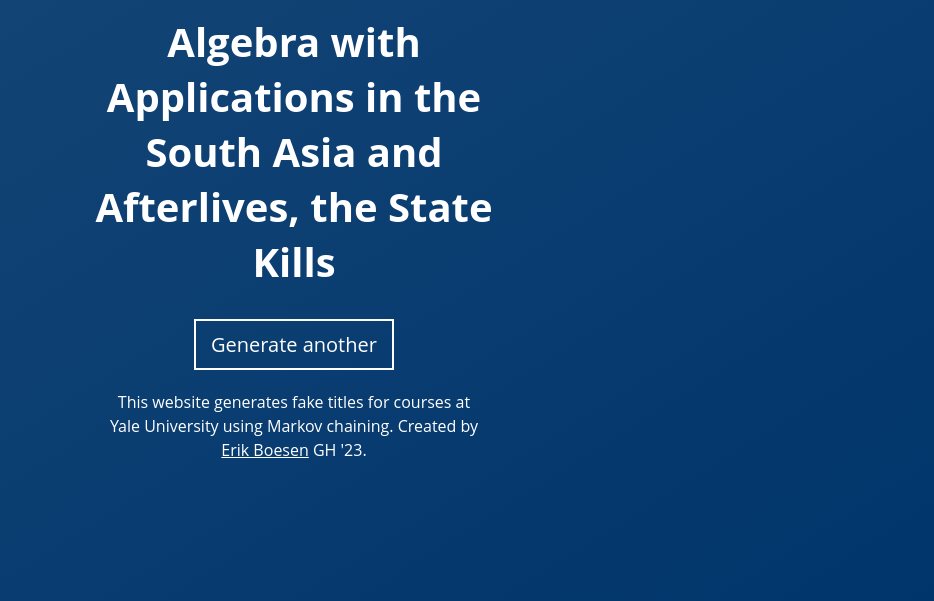
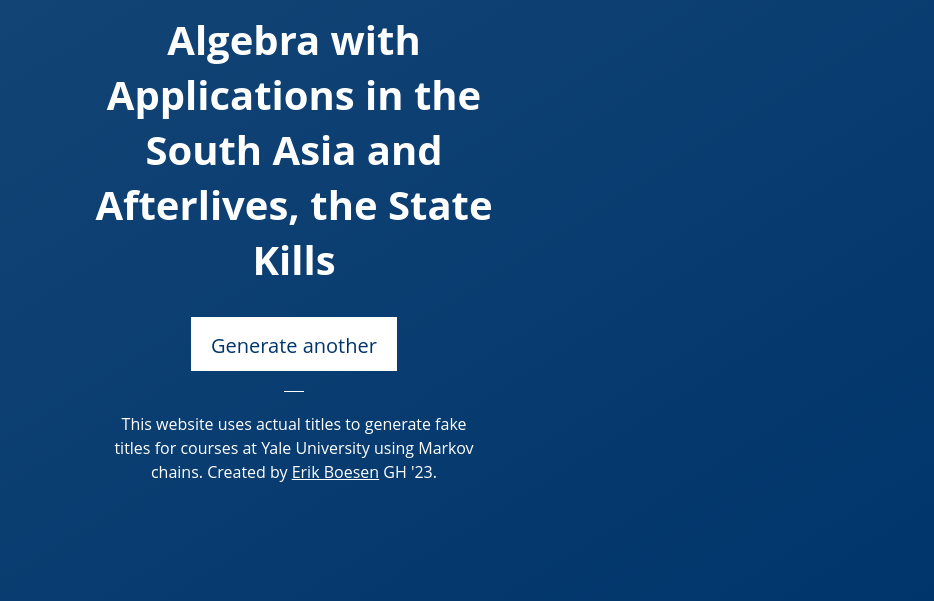
Before and after one commit to ErikBoesen/coursenamegen, a plain HTML site: page index.html in a window 1280 px wide. Shown: the part 199-800 px from the top of the page, without its empty margins (346-1280 px from the left). Drawn offline with Linux system fonts and the light colour scheme; a web font is replaced by a local one.

Commit message:
Improve design

```diff
--- a/index.html
+++ b/index.html
@@ -9,11 +9,12 @@
     </head>
     <body>
         <h1>Yale Course Name Generator</h1>
-
+        <hr>
         <h2 id="output"></h2>
         <button id="generate">Generate another</button>
+        <hr>
 
-        <p>This website generates fake titles for courses at Yale University using Markov chaining. Created by <a href="https://erikboesen.com">Erik Boesen</a> GH '23.</p>
+        <p>This website uses actual titles to generate fake titles for courses at Yale University using Markov chains. Created by <a href="https://erikboesen.com">Erik Boesen</a> GH '23.</p>
         <script src="script.js"></script>
     </body>
 </html>
--- a/style.css
+++ b/style.css
@@ -23,7 +23,13 @@ body {
     padding: 20px;
 }
 h1 {
-    text-decoration: underline;
+}
+hr {
+    margin-top: 20px;
+    border: none;
+    background-color: white;
+    height: 1px;
+    width: 20px;
 }
 p {
     margin-top: 20px;
@@ -40,10 +46,10 @@ h2 {
     margin: 30px 0;
 }
 button {
-    padding: 10px 15px;
-    background: 0;
-    border: solid 2px white;
-    color: white;
+    padding: 15px 20px 12px;
+    border: none;
+    background: white;
+    color: #00356b;
     font-family: inherit;
     font-size: 20px;
     outline: 0;
@@ -55,24 +61,3 @@ button {
     position: relative;
     transition: 0.3s;
 }
-button:before {
-    content: "";
-    position: absolute;
-    z-index: -1;
-    top: 0;
-    left: 0;
-    right: 0;
-    bottom: 0;
-    background: #00356b;
-    transform: scaleX(0);
-    transform-origin: 0 50%;
-    transition: 0.3s ease-out;
-}
-button:hover, button:focus, button:active {
-  color: white;
-  border-color: #00356b;
-}
-button:hover:before, button:focus:before, button:active:before {
-  -webkit-transform: scaleX(1);
-  transform: scaleX(1);
-}
```
